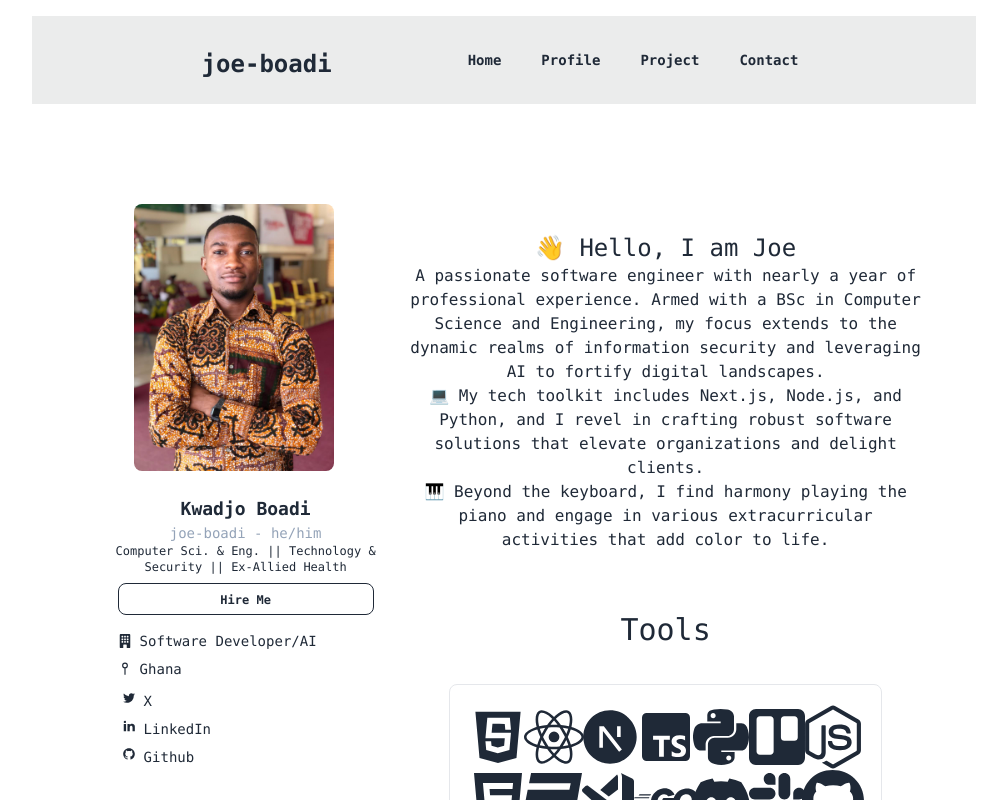
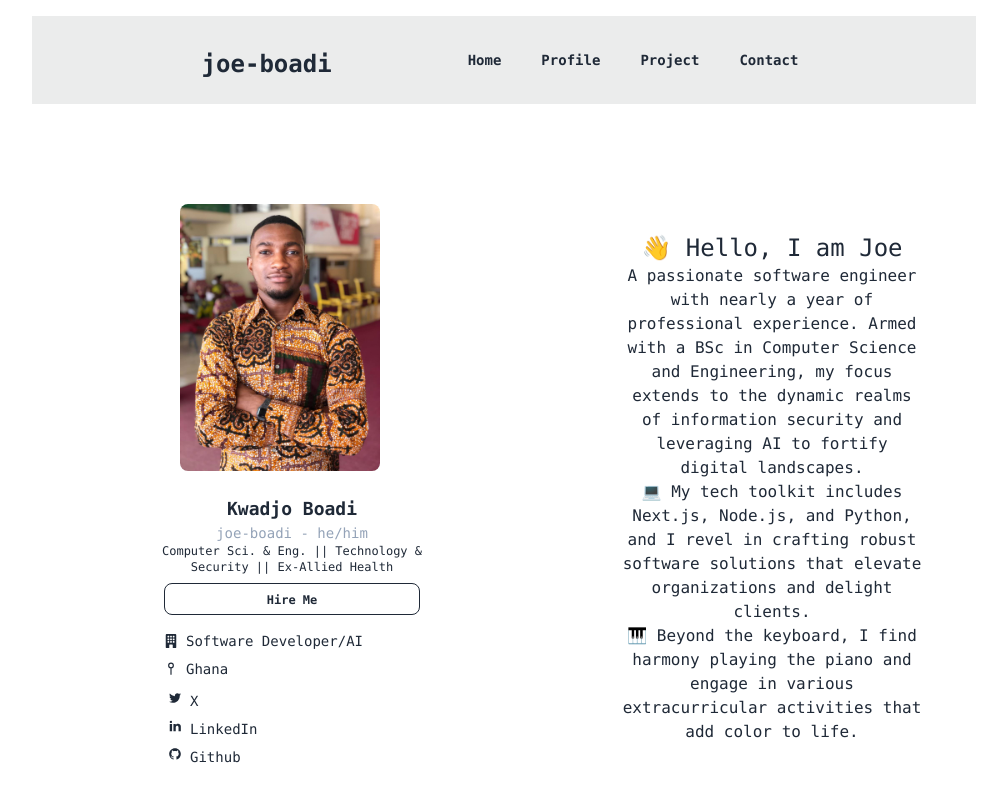
Before and after one commit to joe-boadi/my-portfolio, a Next.js app: page / in a window 1280 px wide. Shown: the top 800 px of the page, without its empty margins (136-1143 px from the left). Built offline with nearby package versions, Linux system fonts and the light colour scheme.

Commit message:
Update component width

```diff
--- a/app/Components/Sidebar.tsx
+++ b/app/Components/Sidebar.tsx
@@ -6,7 +6,7 @@ import Headshot from "@/app/assets/KBM-headshot.jpg"
 
 const Profile = () => {
     return(
-        <aside className="flex flex-col md:flex-row sticky top-24 h-screen z-5 content mt-16 mr-0 pr-0 w-1/5 mx-28 p-2 bg-base-100 text-base-content text-center items-centers justify-center font-mono">
+        <aside className="flex flex-col md:flex-row sticky w-34 top-24 h-screen z-5 mt-16 m-0 mx-28 p-2 bg-base-100 text-base-content text-center items-centers justify-center font-mono">
             <div>
                 <div>
                     <div>
```
